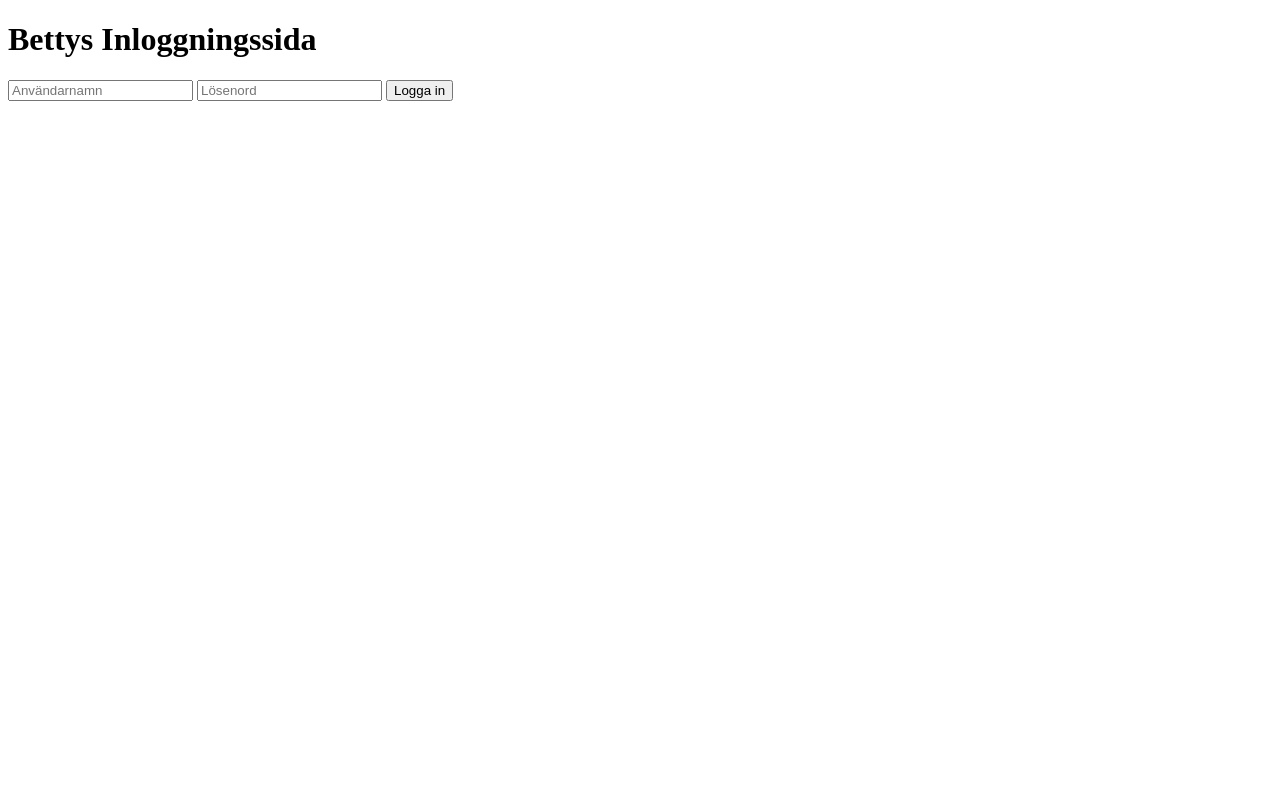
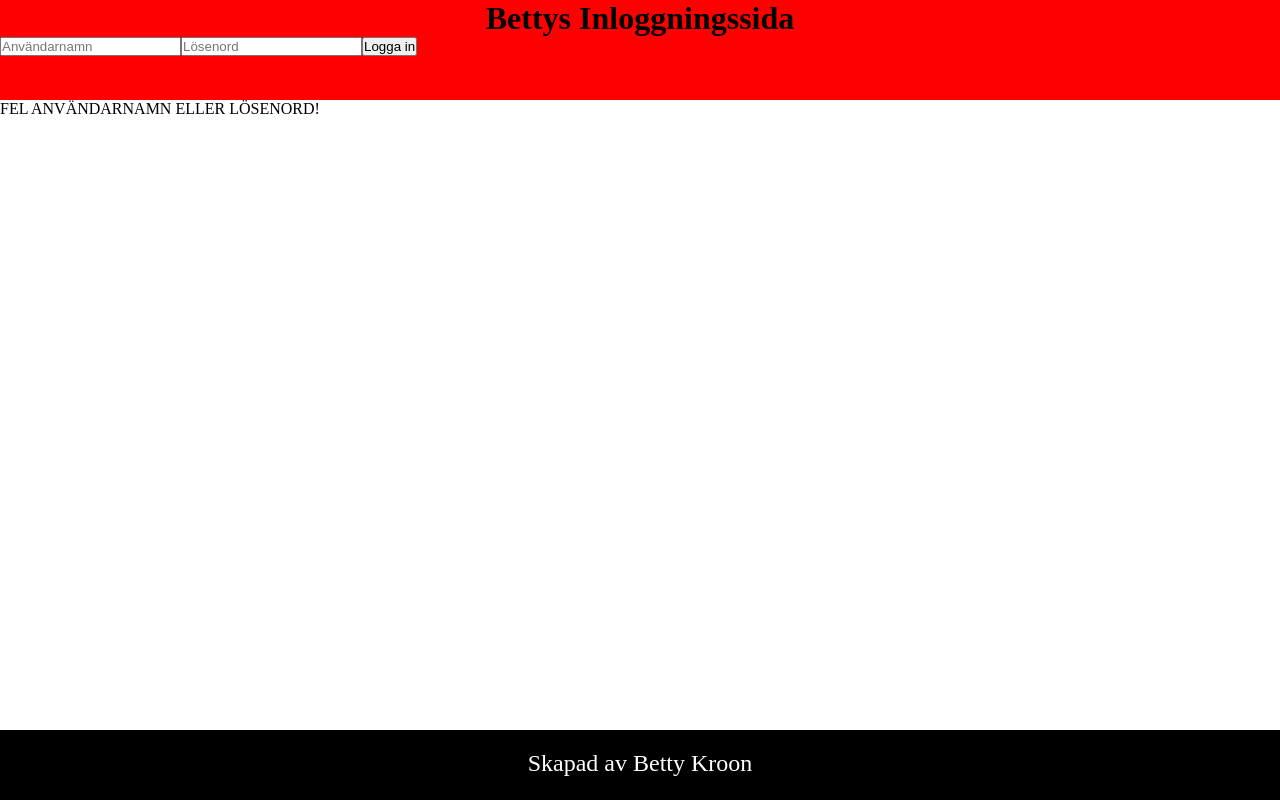
Before and after one commit to Medieinstitutet/loginpage-bettykroon, a plain HTML site: page index.html in a window 1280 px wide. Both pictures are taken after a click on the button "Logga in". Drawn offline with Linux system fonts and the light colour scheme.

Commit message:
inloggning och utloggning check

```diff
--- a/index.html
+++ b/index.html
@@ -5,15 +5,15 @@
     <meta http-equiv="X-UA-Compatible" content="IE=edge">
     <meta name="viewport" content="width=device-width, initial-scale=1.0">
     <script src="script.js" defer></script>
+    <link rel="stylesheet" href="style.css">
     <title>Inloggningssida</title>
 </head>
 <body>
-    <header>
+    <header id="myHeader">
         <h1>Bettys Inloggningssida</h1>
-        <input type="text" id="anv" placeholder="Användarnamn">
-        <input type="password" id="losen" placeholder="Lösenord">
-        <button id="myBtn">Logga in</button>
-        <p id="mytext"></p>
+        <div id="myDiv"></div>
     </header>
+    <section id="content"></section>
+    <footer id="myFooter">Skapad av Betty Kroon</footer>
 </body>
 </html>
--- a/script.js
+++ b/script.js
@@ -1,23 +1,81 @@
-let userName = document.getElementById("anv");
-let passWrd = document.getElementById("losen");
-let myBtn = document.getElementById("myBtn");
+// Hämta element
+let myDiv = document.getElementById("myDiv");
+let content = document.getElementById("content");
 
-localStorage.setItem("user", "janne");
-localStorage.setItem("pass", "test");
+// Kollar om användare är inloggad
+function checkLoggedIn(){
+    if((localStorage.getItem("user") == null) && (localStorage.getItem("pass") == null)){
+        myDiv.innerText = ""
+        content.innerText = "INTE INLOGGAD!!!"
+        loggedOut();
+    } else {
+        myDiv.innerText = ""
+        content.innerText ="INLOGGAD!!!!"
+        loggedIn();
+    }
+}
+checkLoggedIn();
 
-let user = localStorage.getItem("user");
-let pass = localStorage.getItem("pass");
+// Om användaren är inloggad
+function loggedIn(){
+    //visa "logga ut"-knapp
+    let logOut = document.createElement("button");
+    logOut.id = "logOut";
+    logOut.innerText = "Logga ut";
+    myDiv.append(logOut);
+    // Om man klickar på "logga ut"-knappen
+    document.getElementById("logOut").addEventListener("click", function(){
+        // Rensar localStorage
+        localStorage.clear();
+        checkLoggedIn();
+    })
+    //Hej "användarnamn"
 
-let message = document.getElementById("myText");
+}
 
-myBtn.addEventListener("click", function(){
-    if(user == userName.value && pass == passWrd.value){
-        alert("success");
-        userName.value = "";
-        passWrd.value = "";
-    } else {
-        alert("fail");
-        userName.value = "";
-        passWrd.value = "";
-    }
-});
+// Om användaren INTE är inloggad
+function loggedOut(){
+    //visa formulär för login
+    let myInput = document.createElement("input");
+    myInput.id = "myInput";
+    myInput.placeholder = "Användarnamn";
+    myDiv.append(myInput);
+    let myPassWrd = document.createElement("input");
+    myPassWrd.id = "myPassWrd";
+    myPassWrd.type = "password";
+    myPassWrd.placeholder = "Lösenord";
+    myDiv.append(myPassWrd);
+    let logIn = document.createElement("button");
+    logIn.id = "logInBtn";
+    logIn.innerText = "Logga in";
+    myDiv.append(logIn);
+    // Om man klickar på "logga in"-knappen
+    document.getElementById("logInBtn").addEventListener("click", function(){
+        // Sätter user = janne och pass = test
+        localStorage.setItem("user", "janne");
+        localStorage.setItem("pass", "test");
+        let user = localStorage.getItem("user");
+        let pass = localStorage.getItem("pass");
+        // Om jag skriver in rätt användarnamn samt lösenord
+        if((localStorage.getItem("user") == myInput.value) && (localStorage.getItem("pass") == myPassWrd.value)){
+            // Kollar igen om jag är inloggad, vilket jag borde vara
+            checkLoggedIn();
+            // Döljer inloggnings formuläret
+            hideForm();
+            // Visar istället "logga ut"-knappen
+            loggedIn();
+        } else {
+            content.innerText = "FEL ANVÄNDARNAMN ELLER LÖSENORD!"
+            myInput.value = "";
+            myPassWrd.value = "";
+            localStorage.clear();
+        }
+    })
+}
+
+// Döljer inloggnings formuläret
+function hideForm() {
+    document.getElementById("myInput").style.visibility = "hidden";
+    document.getElementById("myPassWrd").style.visibility = "hidden";
+    document.getElementById("logInBtn").style.visibility = "hidden";
+}
--- /dev/null
+++ b/style.css
@@ -0,0 +1,25 @@
+* {
+    margin: 0;
+    padding: 0;
+}
+#myFooter {
+    background-color: black;
+    color: white;
+    position: fixed;
+    left: 0;
+    bottom: 0;
+    width: 100%;
+    padding-top: 20px;
+    height: 50px;
+    text-align: center;
+    font-size: 1.5rem;
+}
+
+#myHeader {
+    background-color: red;
+    height: 100px;
+}
+
+#myHeader h1 {
+    text-align: center;
+}
```
